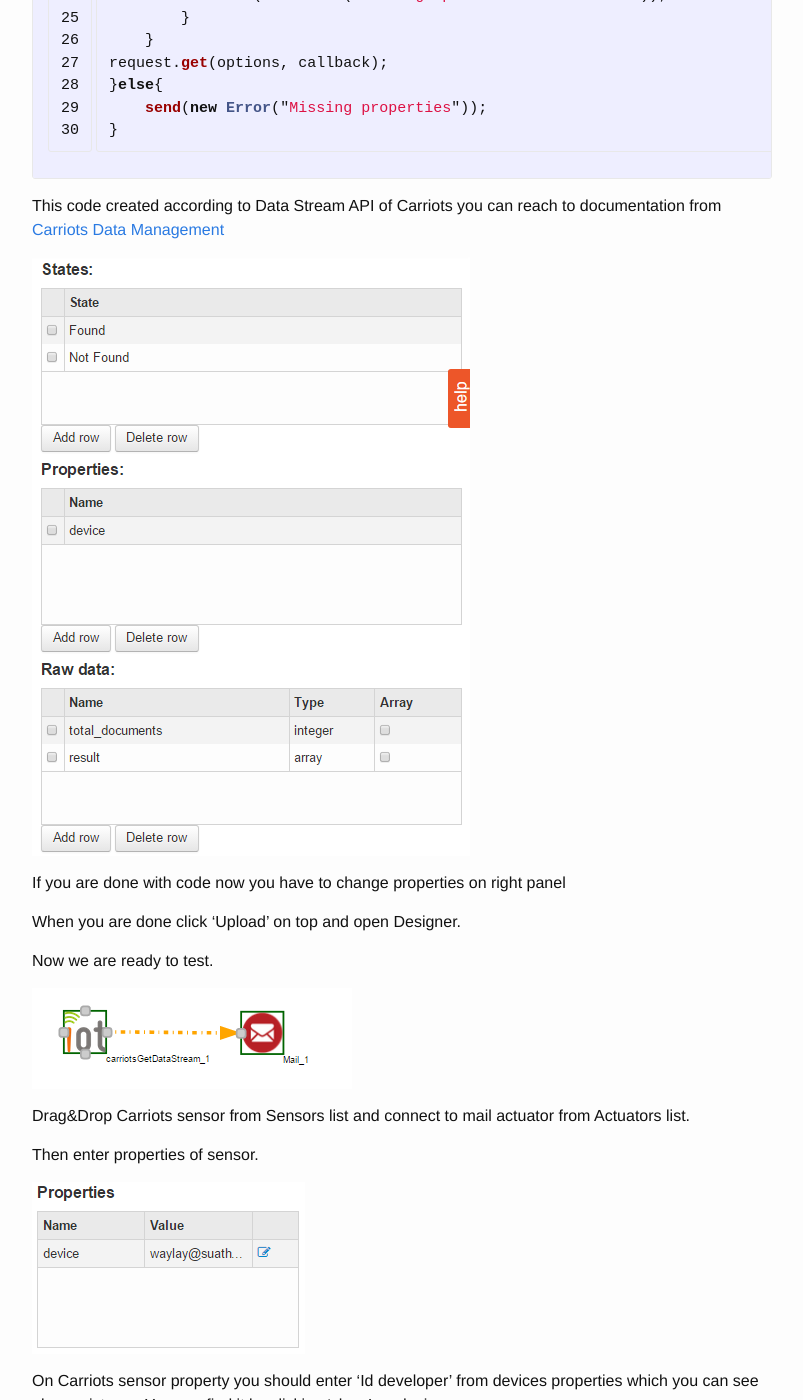
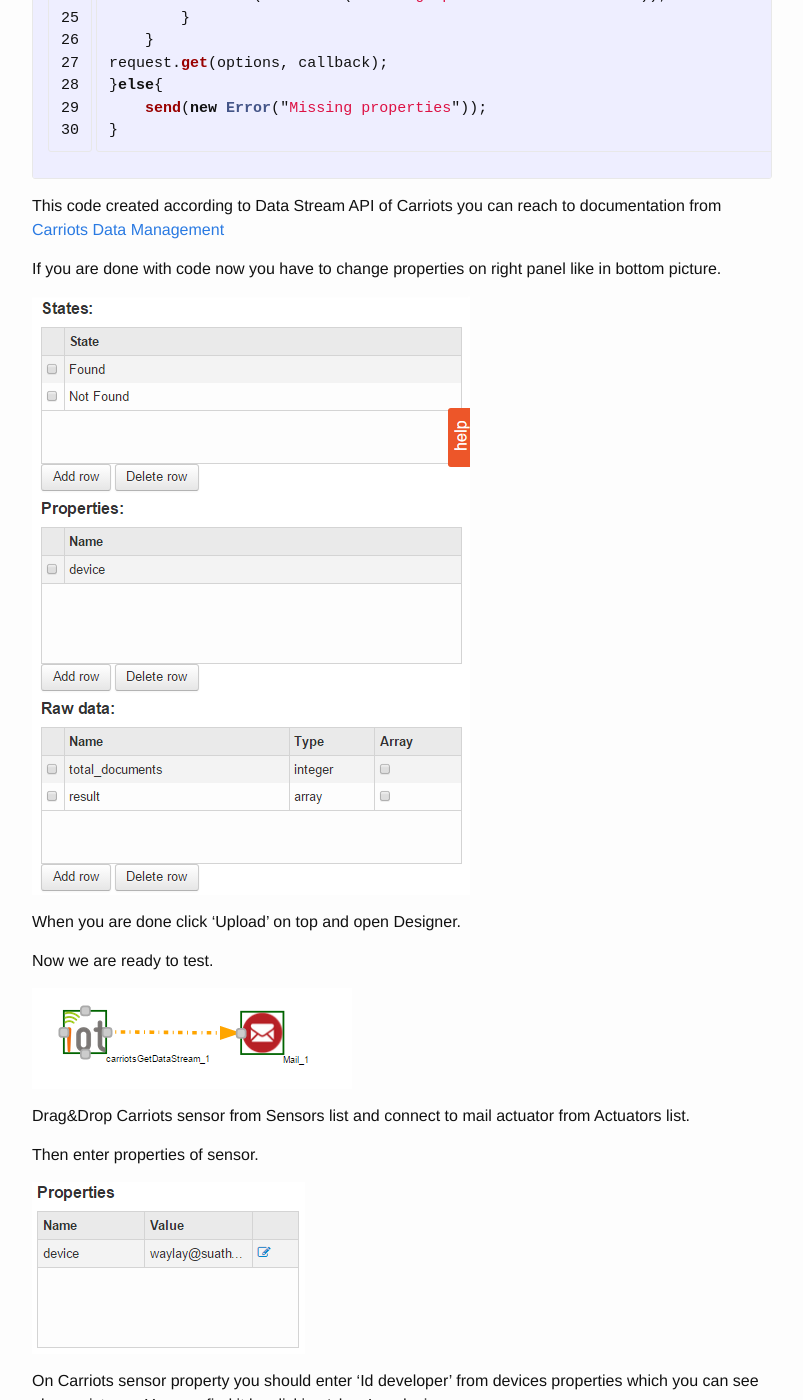
Before and after one commit to jasperdevrient/waylayio.github.io, a Jekyll site: the page built from _posts/2015-09-08-carriots-integration.markdown, in a window 1280 px wide and 1400 px high, scrolled down 2387 px. Shown: the whole window, without its empty margins (238-1041 px from the left). Built offline with Jekyll 4.4.1, drawn with Linux system fonts in a browser that asks for light colours.

Commit message:
Update 2015-09-08-carriots-integration.markdown

```diff
--- a/_posts/2015-09-08-carriots-integration.markdown
+++ b/_posts/2015-09-08-carriots-integration.markdown
@@ -85,9 +85,10 @@ request.get(options, callback);
 
 This code created according to Data Stream API of Carriots you can reach to documentation from [Carriots Data Management](https://www.carriots.com/documentation/api/data_management)
 
+
+If you are done with code now you have to change properties on right panel like in bottom picture.
+
 ![Carriots Device]({{ site.baseurl }}/assets/images/carriots_options.png)
-
-If you are done with code now you have to change properties on right panel
 
 When you are done click ‘Upload’ on top and open Designer.
 
@@ -103,6 +104,6 @@ Then enter properties of sensor.
 
 On Carriots sensor property you should enter ‘Id developer’ from devices properties which you can see above pictures. You can find it by clicking ‘show’ on device.
 
-![Carriots Device]({{ site.baseurl }}/assets/images/carriots_device.png)
+![Carriots Device]({{ site.baseurl }}/assets/images/carriots_deviceID.png)
 
 After entering your 'Id developer' to sensor properties you can reach your device's data stream via mail over waylay.
```
